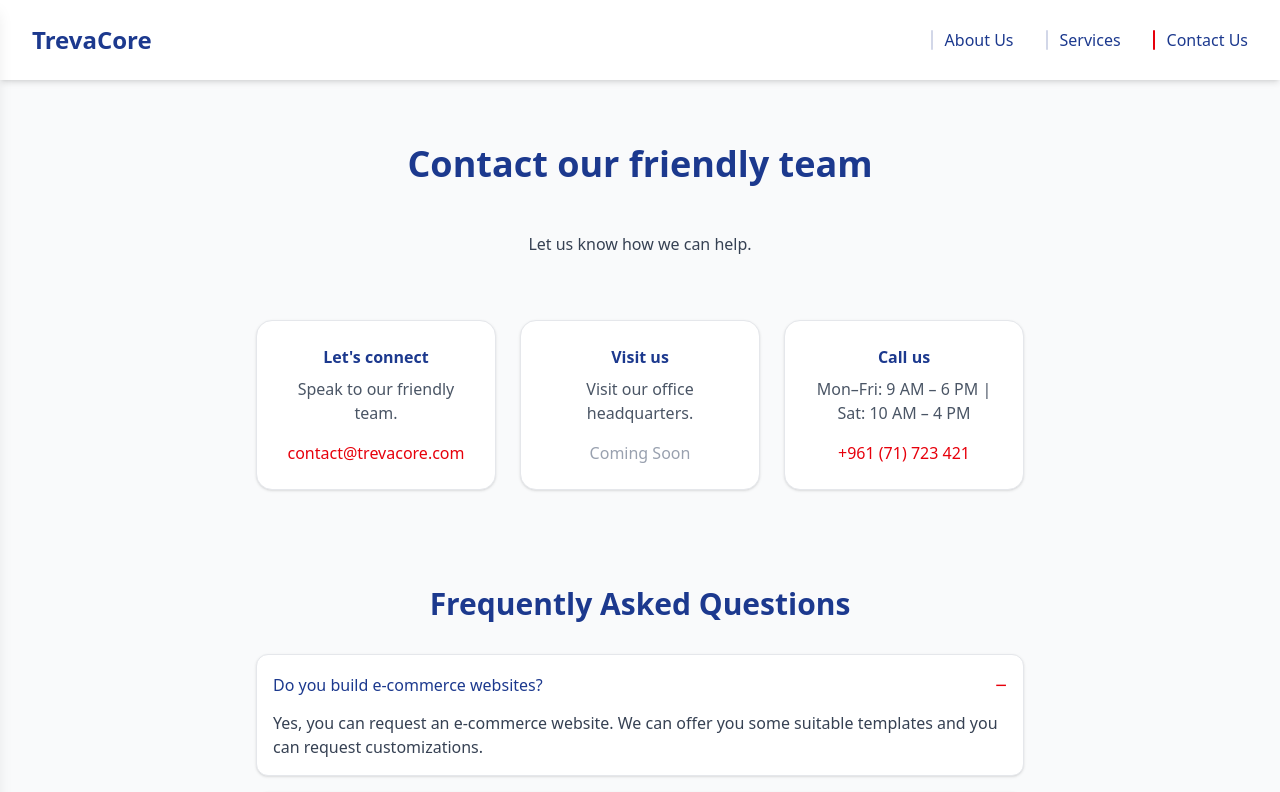
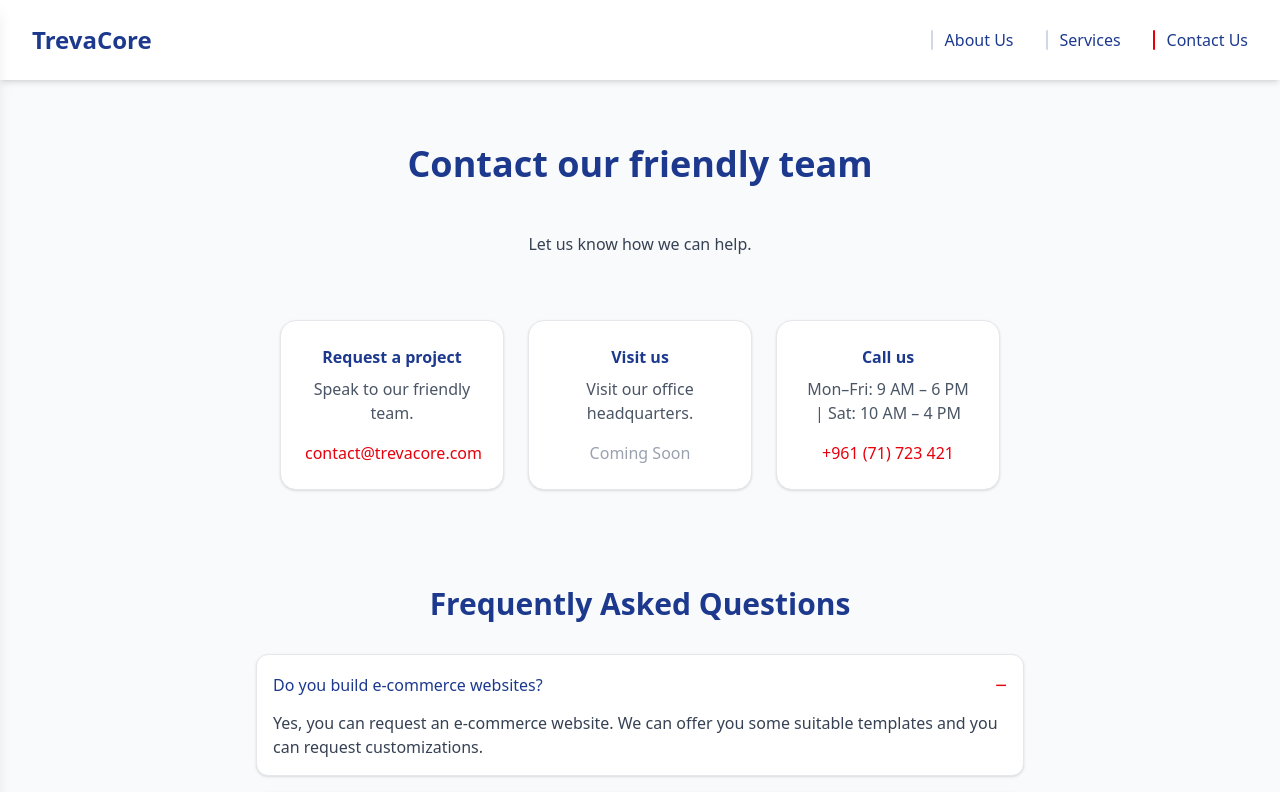
Before and after one commit to thephoenix470/my-portfolio, a Next.js app: page /contact in a window 1280 px wide. Shown: the top 792 px of the page. Built offline with nearby package versions, Linux system fonts and the light colour scheme.

Commit message:
contact page changed

```diff
--- a/src/app/contact/page.tsx
+++ b/src/app/contact/page.tsx
@@ -23,7 +23,7 @@
                 </p>
 
                 {/* Contact Cards (mapped) */}
-                <div className="mx-auto max-w-3xl grid grid-cols-1 md:grid-cols-3 gap-6 mb-24">
+                <div className="max-w-[720px] mx-auto grid grid-cols-1 md:grid-cols-3 gap-6 mb-24">
                     {contactOptions.map((option) => (
                         <div
                             key={option.title}
--- a/src/components/Paragraphs.tsx
+++ b/src/components/Paragraphs.tsx
@@ -102,7 +102,7 @@
 
 export const contactOptions = [
   {
-    title: "Let's connect",
+    title: "Request a project",
     description: "Speak to our friendly team.",
     value: "contact@trevacore.com",
     href: "mailto:contact@trevacore.com"
```
